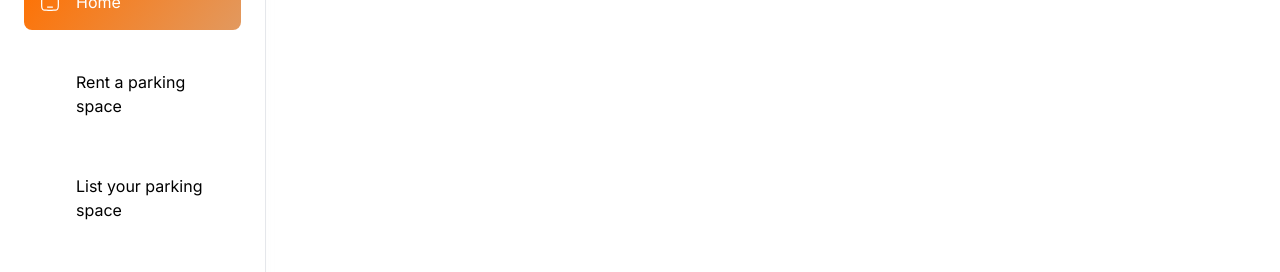
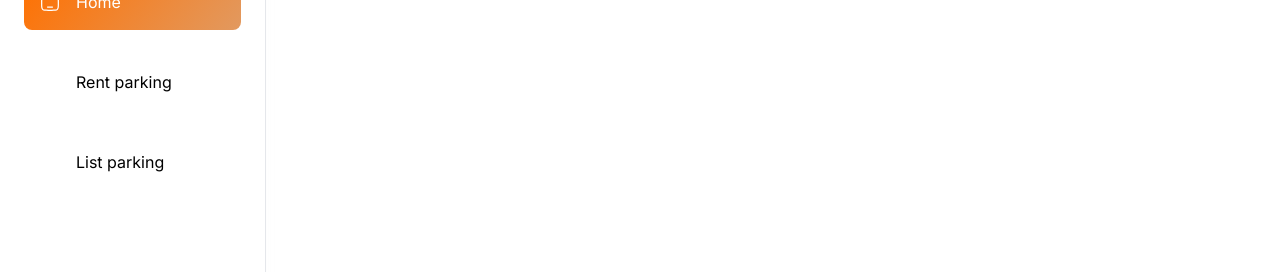
Before and after one commit to ankurshashwat/parkade, a Next.js app: page / in a window 1280 px wide. Shown: the part 170-442 px from the top of the page. Built offline with nearby package versions, Linux system fonts and the light colour scheme; no server answers.

Commit message:
renamed label

```diff
--- a/constants/index.ts
+++ b/constants/index.ts
@@ -15,12 +15,12 @@ export const mobileNavbar: MobileNavbar[] = [
   {
     imgURL: "/assets/icons/location.svg",
     route: "/rent-parking",
-    label: "Rent a parking space",
+    label: "Rent parking",
   },
   {
     imgURL: "/assets/icons/tag.svg",
     route: "/list-parking",
-    label: "List your parking space",
+    label: "List parking",
   },
   {
     imgURL: "/assets/icons/user.svg",
```
